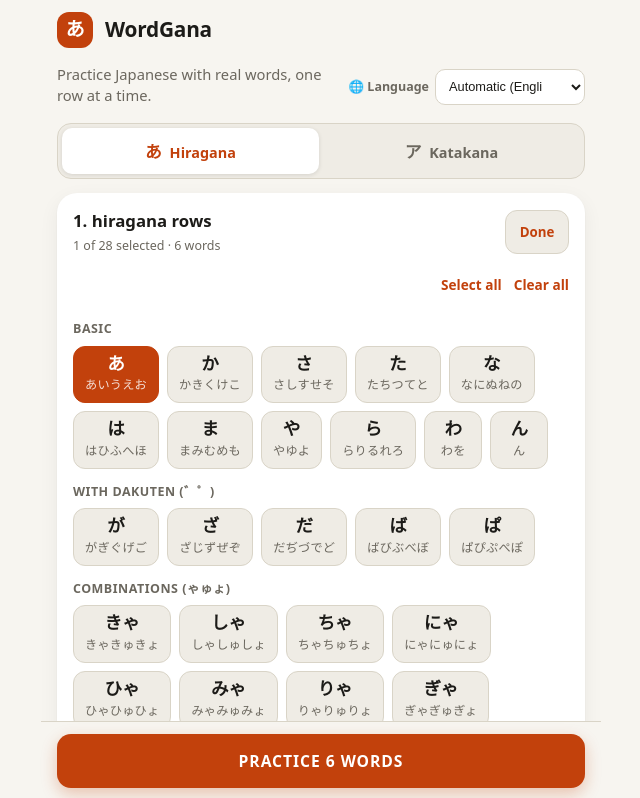
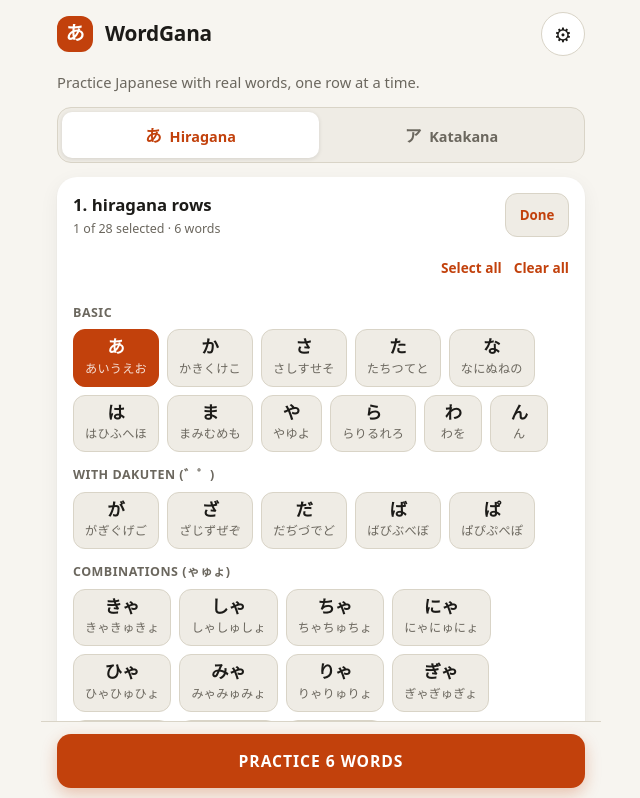
Before and after one commit to netter233/wordgana, a React (Vite) app: page / in a window 1280 px wide. Shown: the top 798 px of the page, without its empty margins (319-959 px from the left). Built offline with nearby package versions, Linux system fonts and the light colour scheme.

Commit message:
Mover idioma a configuracion

```diff
--- a/src/App.tsx
+++ b/src/App.tsx
@@ -31,7 +31,7 @@ const MIN_WORDS_TO_START = 3;
 const WORD_ROUND_SIZE = 10;
 const SENTENCE_ROUND_SIZE = 5;
 
-type Screen = 'setup' | 'practice' | 'results';
+type Screen = 'setup' | 'practice' | 'results' | 'settings';
 
 interface RoundSummary {
   correctCount: number;
@@ -186,13 +186,19 @@ export function App() {
     );
   }
 
+  if (screen === 'settings') {
+    return (
+      <main className="app">
+        <TopBar title={messages.settings} mark={mark} onClose={() => setScreen('setup')} />
+        <LanguagePicker />
+      </main>
+    );
+  }
+
   return (
     <main className="app app--setup">
-      <TopBar title="WordGana" mark={mark} />
-      <div className="intro-row">
-        <p className="tagline">{messages.tagline}</p>
-        <LanguagePicker />
-      </div>
+      <TopBar title="WordGana" mark={mark} onSettings={() => setScreen('settings')} />
+      <p className="tagline">{messages.tagline}</p>
 
       <ScriptSwitch value={activeScript} onChange={setActiveScript} />
 
--- a/src/components/LanguagePicker.tsx
+++ b/src/components/LanguagePicker.tsx
@@ -6,9 +6,17 @@ export function LanguagePicker() {
   const { language, preference, setPreference, messages } = useI18n();
 
   return (
-    <label className="language-picker">
-      <span>🌐 {messages.languageLabel}</span>
+    <section className="card settings-card">
+      <div className="settings-card-heading">
+        <span className="settings-icon" aria-hidden="true">🌐</span>
+        <div>
+          <h2 id="language-setting-label">{messages.languageLabel}</h2>
+          <p>{messages.languageDescription}</p>
+        </div>
+      </div>
       <select
+        className="settings-select"
+        aria-labelledby="language-setting-label"
         value={preference}
         onChange={(event) => setPreference(event.target.value as LanguagePreference)}
       >
@@ -17,6 +25,6 @@ export function LanguagePicker() {
           <option key={code} value={code}>{LANGUAGE_NAMES[code]}</option>
         ))}
       </select>
-    </label>
+    </section>
   );
 }
--- a/src/components/TopBar.tsx
+++ b/src/components/TopBar.tsx
@@ -3,10 +3,11 @@ import { useI18n } from '../i18n';
 interface TopBarProps {
   title: string;
   onClose?: () => void;
+  onSettings?: () => void;
   mark?: string;
 }
 
-export function TopBar({ title, onClose, mark = 'あ' }: TopBarProps) {
+export function TopBar({ title, onClose, onSettings, mark = 'あ' }: TopBarProps) {
   const { messages } = useI18n();
   return (
     <header className="appbar">
@@ -20,6 +21,16 @@ export function TopBar({ title, onClose, mark = 'あ' }: TopBarProps) {
         </span>
       )}
       <h1 className="appbar-title">{title}</h1>
+      {onSettings && (
+        <button
+          type="button"
+          className="appbar-btn appbar-btn--trailing"
+          onClick={onSettings}
+          aria-label={messages.openSettings}
+        >
+          <span aria-hidden="true">⚙︎</span>
+        </button>
+      )}
     </header>
   );
 }
--- a/src/i18n.tsx
+++ b/src/i18n.tsx
@@ -42,6 +42,9 @@ function loadLanguagePreference(): LanguagePreference {
 export interface Messages {
   autoLanguage: (language: string) => string;
   languageLabel: string;
+  languageDescription: string;
+  settings: string;
+  openSettings: string;
   tagline: string;
   closeHome: string;
   scriptSelector: string;
@@ -109,6 +112,7 @@ export interface Messages {
 const MESSAGES: Record<AppLanguage, Messages> = {
   en: {
     autoLanguage: (language) => `Automatic (${language})`, languageLabel: 'Language',
+    languageDescription: 'Use your iPhone language or choose one for WordGana.', settings: 'Settings', openSettings: 'Open settings',
     tagline: 'Practice Japanese with real words, one row at a time.', closeHome: 'Back to home',
     scriptSelector: 'Writing system to practice', result: 'Results', words: 'Words', sentences: 'Sentences',
     rowsTitle: (script) => `1. ${script} rows`,
@@ -144,6 +148,7 @@ const MESSAGES: Record<AppLanguage, Messages> = {
   },
   es: {
     autoLanguage: (language) => `Automático (${language})`, languageLabel: 'Idioma',
+    languageDescription: 'Usá el idioma de tu iPhone o elegí uno para WordGana.', settings: 'Configuración', openSettings: 'Abrir configuración',
     tagline: 'Practicá japonés con palabras reales, fila por fila.', closeHome: 'Salir al inicio',
     scriptSelector: 'Silabario para practicar', result: 'Resultado', words: 'Palabras', sentences: 'Oraciones',
     rowsTitle: (script) => `1. Filas de ${script}`,
@@ -178,6 +183,7 @@ const MESSAGES: Record<AppLanguage, Messages> = {
   },
   fr: {
     autoLanguage: (language) => `Automatique (${language})`, languageLabel: 'Langue',
+    languageDescription: "Utilisez la langue de votre iPhone ou choisissez-en une pour WordGana.", settings: 'Réglages', openSettings: 'Ouvrir les réglages',
     tagline: 'Pratiquez le japonais avec de vrais mots, ligne par ligne.', closeHome: "Retour à l'accueil",
     scriptSelector: "Système d'écriture à pratiquer", result: 'Résultats', words: 'Mots', sentences: 'Phrases',
     rowsTitle: (script) => `1. Lignes de ${script}`,
@@ -212,6 +218,7 @@ const MESSAGES: Record<AppLanguage, Messages> = {
   },
   de: {
     autoLanguage: (language) => `Automatisch (${language})`, languageLabel: 'Sprache',
+    languageDescription: 'Verwende die Sprache deines iPhones oder wähle eine für WordGana.', settings: 'Einstellungen', openSettings: 'Einstellungen öffnen',
     tagline: 'Übe Japanisch mit echten Wörtern, Reihe für Reihe.', closeHome: 'Zurück zur Startseite',
     scriptSelector: 'Zu übendes Schriftsystem', result: 'Ergebnis', words: 'Wörter', sentences: 'Sätze',
     rowsTitle: (script) => `1. ${script}-Reihen`,
--- a/src/styles.css
+++ b/src/styles.css
@@ -127,32 +127,37 @@ h2 { font-size: 1.05rem; margin: 0 0 4px; font-weight: 700; }
   cursor: pointer;
 }
 .appbar-btn:active { transform: scale(0.94); }
+.appbar-btn--trailing { margin-left: auto; font-size: 1.25rem; }
 .appbar-title { margin: 0; font-size: 1.3rem; font-weight: 700; letter-spacing: -0.01em; }
 
 .tagline { margin: 0 0 4px; color: var(--muted); font-size: 0.92rem; }
-.intro-row { display: flex; align-items: center; justify-content: space-between; gap: 12px; }
-.language-picker {
+.settings-card {
+  display: flex;
+  flex-direction: column;
+  gap: 16px;
+}
+.settings-card-heading { display: flex; align-items: flex-start; gap: 12px; }
+.settings-card-heading p { margin: 3px 0 0; color: var(--muted); font-size: 0.88rem; }
+.settings-icon {
   flex: none;
-  display: flex;
-  align-items: center;
-  gap: 6px;
-  color: var(--muted);
-  font-size: 0.78rem;
+  width: 40px;
+  height: 40px;
+  display: grid;
+  place-items: center;
+  border-radius: 12px;
+  background: var(--surface-2);
+  font-size: 1.15rem;
+}
+.settings-select {
+  width: 100%;
+  min-height: 48px;
+  padding: 10px 36px 10px 12px;
+  border: 1px solid var(--border);
+  border-radius: 12px;
+  background: var(--surface-2);
+  color: var(--text);
+  font-size: 1rem;
   font-weight: 600;
-}
-.language-picker select {
-  max-width: 150px;
-  min-height: 36px;
-  padding: 6px 26px 6px 9px;
-  border: 1px solid var(--border);
-  border-radius: 10px;
-  background: var(--surface);
-  color: var(--text);
-  font-size: 0.8rem;
-}
-
-@media (max-width: 430px) {
-  .intro-row { align-items: flex-start; flex-direction: column; gap: 8px; }
 }
 
 /* --- Selector de silabario --- */
```
